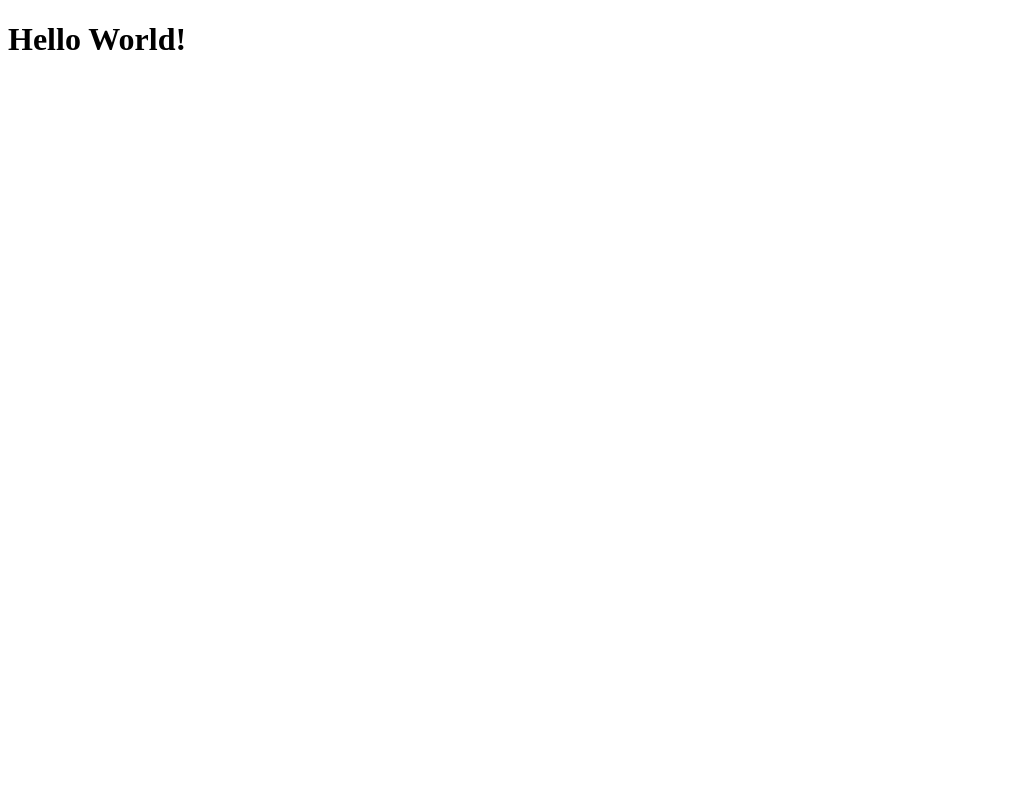
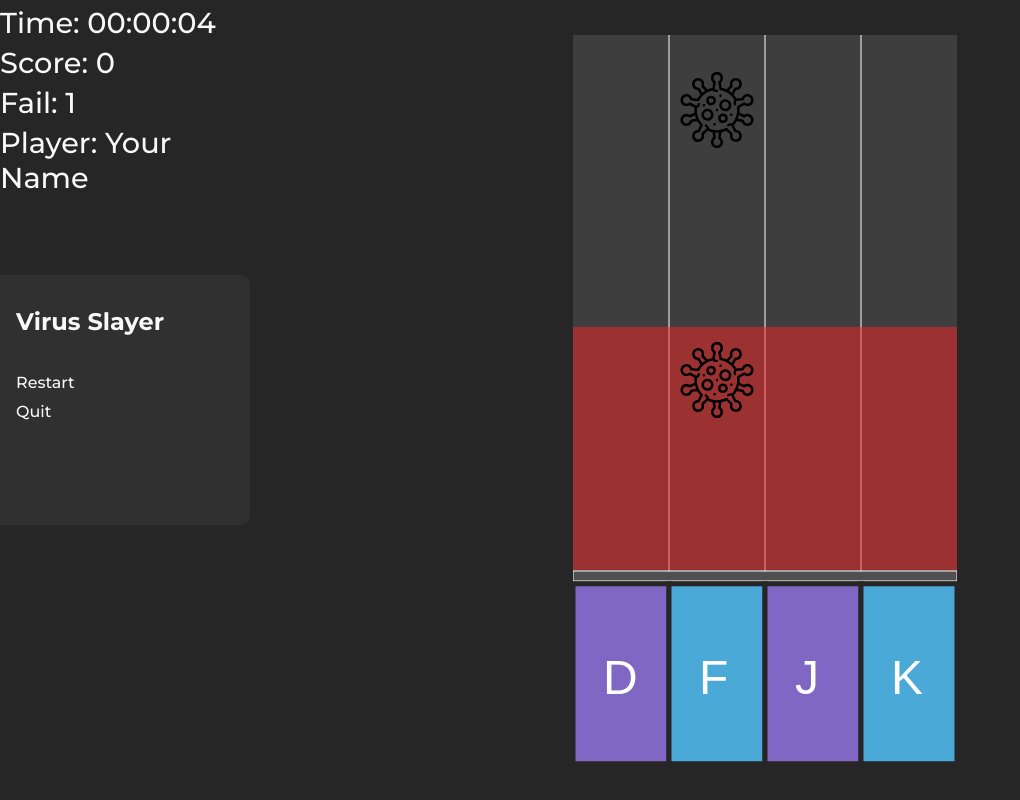
Before and after one commit to RasyaPrtma/Virus-Game, a website: page index.html in a window 1280 px wide. Shown: the whole page, without its empty margins (0-1020 px from the left). Drawn offline with Linux system fonts and the light colour scheme; some packages are replaced by stand-ins of ours; a script that the page names is missing.

Commit message:
Membuat Algoritma Game

```diff
--- a/css/style.css
+++ b/css/style.css
@@ -0,0 +1,64 @@
+@import url('https://fonts.googleapis.com/css2?family=Montserrat:ital,wght@0,100..900;1,100..900&display=swap');
+*{
+    margin: 0;
+    padding: 0;
+    font-family: 'Montserrat',sans-serif;
+}
+
+body{
+    color: #f8f8f8;
+    font-weight: bold;
+    background: #262626;
+}
+
+.container{
+    display: flex;
+    justify-content: center;
+    width: 100%;
+    height: 100vh;
+}
+
+.status{
+    font-weight: 500;
+    font-size: 1.8rem;
+    margin: 5px 0;
+}
+
+.game-menu{
+    width:250px;
+    height: 250px;
+    display: flex;
+    flex-direction: column;
+    align-items: flex-start;
+    background: #303030;
+    border-radius: 0 10px 10px 0;
+    gap: 2rem;
+    margin-top: 5rem;
+}
+
+.game-menu .wrap{
+    margin: 2rem 1rem;
+}
+
+.wrapper-link{
+    margin-top: 2rem;
+    display: flex;
+    flex-direction: column;
+}
+
+.wrapper-link a{
+    cursor: pointer;
+    color: #f8f8f8;
+    text-decoration: none;
+    font-weight: 500;
+    margin: 5px 0;
+}
+
+.game-board{
+    width: 100%;
+    height: 100%;
+    display: flex;
+    align-items: center;
+    justify-content: center;
+    color: #4aa9d6;
+}
--- a/index.html
+++ b/index.html
@@ -1,13 +1,46 @@
 <!DOCTYPE html>
 <html lang="en">
+
 <head>
     <meta charset="UTF-8">
     <meta name="viewport" content="width=device-width, initial-scale=1.0">
     <title>Virus Game</title>
     <link rel="shortcut icon" href="Assets/virus.svg" type="image/x-icon">
+    <link rel="stylesheet" href="css/style.css">
+    <script src="https://cdn.jsdelivr.net/npm/sweetalert2@11"></script>
 </head>
+
 <body>
-    <h1>Hello World!</h1>
-    <!-- <img src="Assets/virus.svg" alt=""> -->
+    <div class="container" id="game">
+        <div class="wrapper-game-status">
+            <div class="status Time">
+                Time: <span id="timer">00:00</span>
+            </div>
+            <div class="status Score">
+                Score: <span id="score">0</span>
+            </div>
+            <div class="status Fail">
+                Fail: <span id="fail">0</span>
+            </div>
+            <div class="status Player">
+                Player: <span>Your Name</span>
+            </div>
+            <div class="game-menu">
+                <div class="wrap">
+                    <h2>Virus Slayer</h2>
+                    <div class="wrapper-link">
+                        <a id="restart">Restart</a>
+                        <a id="quit">Quit</a>
+                    </div>
+                </div>
+            </div>
+        </div>
+        <div class="game-board">
+            <canvas id="canvas"></canvas>
+        </div>
+    </div>
+    <script src="js/piano.js"></script>
+    <script src="js/script.js"></script>
 </body>
+
 </html>
--- a/js/piano.js
+++ b/js/piano.js
@@ -0,0 +1,284 @@
+class VirusGame {
+    constructor(object) {
+        this.canvas = object.canvas;
+        this.ctx = this.canvas.getContext("2d");
+        this.canvas.width = object.width;
+        this.canvas.height = object.height;
+        this.timestamp = 0;
+        this.timePassed = 0;
+        this.startTime = 0;
+        this.failScore = 0;
+        this.score = 0;
+        this.gameStatus = 'play';
+        this.blockQuantity = object.blockQuantity;
+        this.LinePosition = [
+            {
+                x: this.canvas.width / 4,
+                y: this.canvas.height
+            }, {
+                x: this.canvas.width / 2,
+                y: this.canvas.height
+            }, {
+                x: this.canvas.width - this.canvas.width / 4,
+                y: this.canvas.height
+            },
+        ]
+
+        this.danger =
+        {
+            w: this.canvas.width,
+            h: this.canvas.height / 3
+        },
+        this.dangerPos =
+        {
+            x: 0,
+            y: this.canvas.height / 2.5
+        },
+
+        this.failPos =
+        {
+            x: 0,
+            y: 536
+        }
+
+        this.NoteQuantity = object.noteQuantity;
+        this.NotePos = [
+            {
+                x: 0,
+                y: this.canvas.height / 1.33
+            },
+            {
+                x: this.LinePosition[0].x,
+                y: this.canvas.height / 1.33
+            },
+            {
+                x: this.LinePosition[1].x,
+                y: this.canvas.height / 1.33
+            },
+            {
+                x: this.LinePosition[2].x,
+                y: this.canvas.height / 1.33
+            }
+        ],
+
+        this.virusQuantity = object.virusQuantity;
+        this.Virus = [];
+        this.VirusImage = object.img;
+        this.VirusDy = object.virusDy;
+        this.VirusTimeGenereate = object.virusTimeGenerate;
+
+        this.textNote = ["D","F","J","K"];
+
+        this.elFail = object.elFail;
+        this.elScore = object.elScore;
+        this.elTimer = object.elTimer;
+    }
+    Init() {
+        for(let i = 1; i < this.virusQuantity; i++){
+            this.generateVirus();
+        }
+
+        this.event();
+    }
+
+    drawBlock() {
+        this.ctx.beginPath()
+        this.ctx.fillStyle = '#3e3e3e';
+        this.ctx.fillRect(0, 0, this.canvas.width, this.canvas.height);
+        this.ctx.closePath()
+    }
+
+    drawLine() {
+        this.LinePosition.forEach(length => {
+            this.ctx.beginPath()
+            this.ctx.strokeStyle = 'white';
+            this.ctx.lineWidth = 1;
+            this.ctx.moveTo(length.x, 0);
+            this.ctx.lineTo(length.x, length.y);
+            this.ctx.stroke()
+            this.ctx.closePath()
+        })
+    }
+
+    drawDanger() {
+        this.ctx.beginPath()
+        this.ctx.fillStyle = '#fa24247f';
+        this.ctx.fillRect(this.dangerPos.x, this.dangerPos.y, this.danger.w, this.danger.h)
+        this.ctx.fill()
+        this.ctx.closePath()
+    }
+
+    drawFailArea() {
+        this.ctx.beginPath()
+        this.ctx.fillStyle = '#505050';
+        this.ctx.strokeStyle = "white";
+        this.ctx.lineWidth = 1;
+        this.ctx.rect(this.failPos.x, this.failPos.y, this.canvas.width, 10);
+        this.ctx.fill()
+        this.ctx.stroke()
+    }
+
+    drawNote() {
+        this.NotePos.forEach((length,index) => {
+            this.ctx.beginPath()
+            this.ctx.lineWidth = 5;
+            this.ctx.strokeStyle = '#262626';
+            this.ctx.fillStyle = index % 2 == 0 ? "#8067c4" : "#4aa9d6";
+            this.ctx.rect(length.x,length.y,this.canvas.width / 4,180)
+            this.ctx.fill()
+            this.ctx.stroke()
+            this.ctx.closePath()
+
+            this.ctx.fillStyle = "white";
+            this.ctx.font = "48px Arial";
+            this.ctx.fillText(this.textNote[index],length.x + 30,length.y + 110,this.canvas.width / 4);
+        })
+
+    }
+
+    drawVirus(){
+        this.Virus.forEach(virus => {
+            this.ctx.beginPath()
+            this.ctx.drawImage(this.VirusImage,virus.x + 10,virus.y - 50,this.canvas.width / 4 - 20,this.canvas.width /4 - 20);
+        })
+    }
+
+    draw(){
+        this.drawBlock()
+        this.drawLine()
+        this.drawDanger()
+        this.drawFailArea()
+        this.drawNote()
+        if(this.gameStatus == 'play'){
+            this.drawVirus()
+        }
+    }
+
+    updateTimer(timestamp){
+        let second = Math.floor((timestamp / 1000) % 60);
+        let minutes = Math.floor((timestamp / ( 1000 * 60)) % 60);
+        let hours = Math.floor((timestamp / ((1000 * 60) * 60)) % 60);
+        this.elTimer.innerText = `${hours<10?0:''}${hours}:${minutes<10?0:''}${minutes}:${second<10?0:''}${second}`
+    }
+
+    updateFailScore(score){
+        this.failScore += score;
+        this.elFail.innerText = this.failScore;
+    }
+
+    updateScore(score){
+        this.score += score;
+        this.elScore.innerText = this.score;
+    }
+
+    updateVirus(){
+        this.Virus.forEach((virus,index)=> {
+            if(virus.y >= (this.failPos.y - 30)){
+                this.Virus.splice(index,1);
+                this.updateFailScore(1);
+            }
+        })
+    }
+
+    updateDanger(x){
+        this.Virus.forEach((virus,index) => {
+            if(virus.x == x){
+                if(Math.floor(virus.y / this.danger.h) !== 0){
+                    this.Virus.splice(index,1);
+                    this.updateScore(1);
+                }
+            }
+        })
+    }
+
+    update(timestamp){
+       if(this.gameStatus == 'play'){
+            this.updateVirus()
+            let gameTime = timestamp - this.startTime;
+            this.updateTimer(gameTime);
+        }
+    }
+
+    generateVirus(){
+        let virus = this.randPos(0,this.NotePos.length);
+        this.Virus.push({
+            x: this.NotePos[virus].x,
+            y: 0
+        });
+    }
+
+    gameOver(){
+        alert(`Try Again!`);
+        this.gameStatus = 'stop';
+    }
+
+    start() {
+        requestAnimationFrame((timestamp) => {
+            this.startTime = timestamp;
+            this.render(0)
+        })
+    }
+
+    event(){
+        document.addEventListener('keyup',(e) => {
+            if(e.key == 'd' || e.key == 'D'){
+                this.Virus.forEach((virus) =>{
+                    if(virus.x == this.NotePos[0].x){
+                        this.updateDanger(virus.x,)
+                    }
+                } )
+            }
+            if(e.key == 'f' || e.key == 'F'){
+                this.Virus.forEach((virus) =>{
+
+                    if(virus.x == this.NotePos[1].x){
+                        this.updateDanger(virus.x)
+                    }
+                } )
+            }
+            if(e.key == 'j' || e.key == 'J'){
+                this.Virus.forEach((virus) =>{
+                    if(virus.x == this.NotePos[2].x){
+                        this.updateDanger(virus.x)
+                    }
+                } )
+            }
+            if(e.key == 'k' || e.key == 'K'){
+                this.Virus.forEach((virus) =>{
+                    if(virus.x == this.NotePos[3].x){
+                        this.updateDanger(virus.x)
+                    }
+                } )
+            }
+        })
+        setInterval(() => {
+          if(this.gameStatus == 'play'){
+            if(this.Virus.length > 2){
+                return;
+            }
+            this.generateVirus();
+          }
+        },this.VirusTimeGenereate)
+    }
+
+    render(timestamp){
+        this.ctx.clearRect(0,0,this.canvas.width,this.canvas.height);
+        this.draw()
+        this.update(timestamp);
+        if(this.failScore >= 5 && this.gameStatus == 'play'){
+            this.gameOver();
+        }
+
+        requestAnimationFrame((timestamp) => {
+            this.render(timestamp);
+        })
+
+        this.Virus.forEach(virus => {
+            virus.y += this.VirusDy
+        })
+    }
+
+    randPos(min,max){
+        return Math.floor(Math.random() * max - min);
+    }
+}
--- a/js/script.js
+++ b/js/script.js
@@ -0,0 +1,26 @@
+const canvas = document.getElementById('canvas');
+const fail = document.getElementById('fail')
+const score = document.getElementById('score');
+const timer = document.getElementById('timer');
+const restart = document.getElementById('restart');
+const quit = document.getElementById('quit');
+const image = new Image();
+image.src = './Assets/virus.svg';
+
+const Virus = new VirusGame({
+    canvas:canvas,
+    img:image,
+    width: 384,
+    height:730,
+    noteQuantity:4,
+    blockQuantity:4,
+    virusQuantity:1,
+    virusDy:3,
+    virusTimeGenerate:1500,
+    elFail:fail,
+    elScore:score,
+    elTimer:timer
+});
+
+Virus.Init()
+Virus.start()
--- /dev/null
+++ b/package.json
@@ -0,0 +1,5 @@
+{
+  "dependencies": {
+    "sweetalert2": "^11.10.7"
+  }
+}
```
Also changed, not shown: 1 other file.
